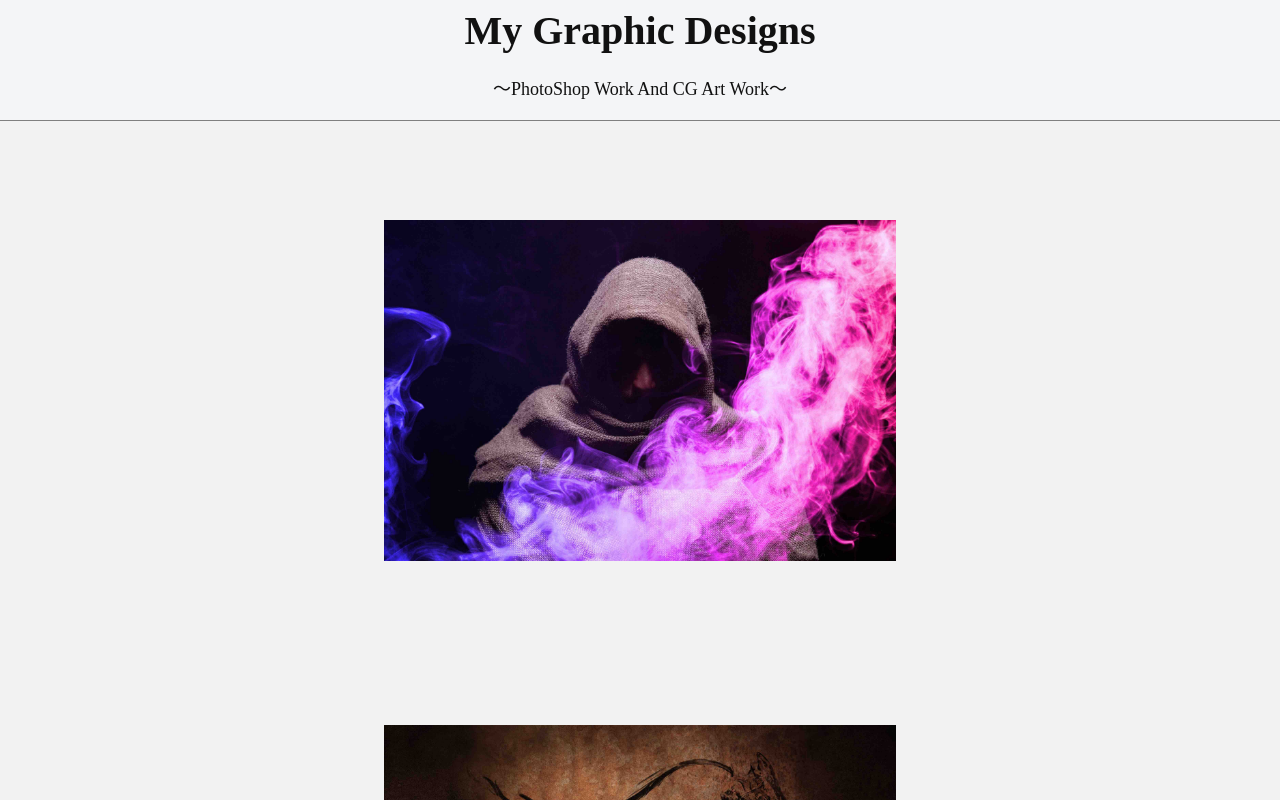
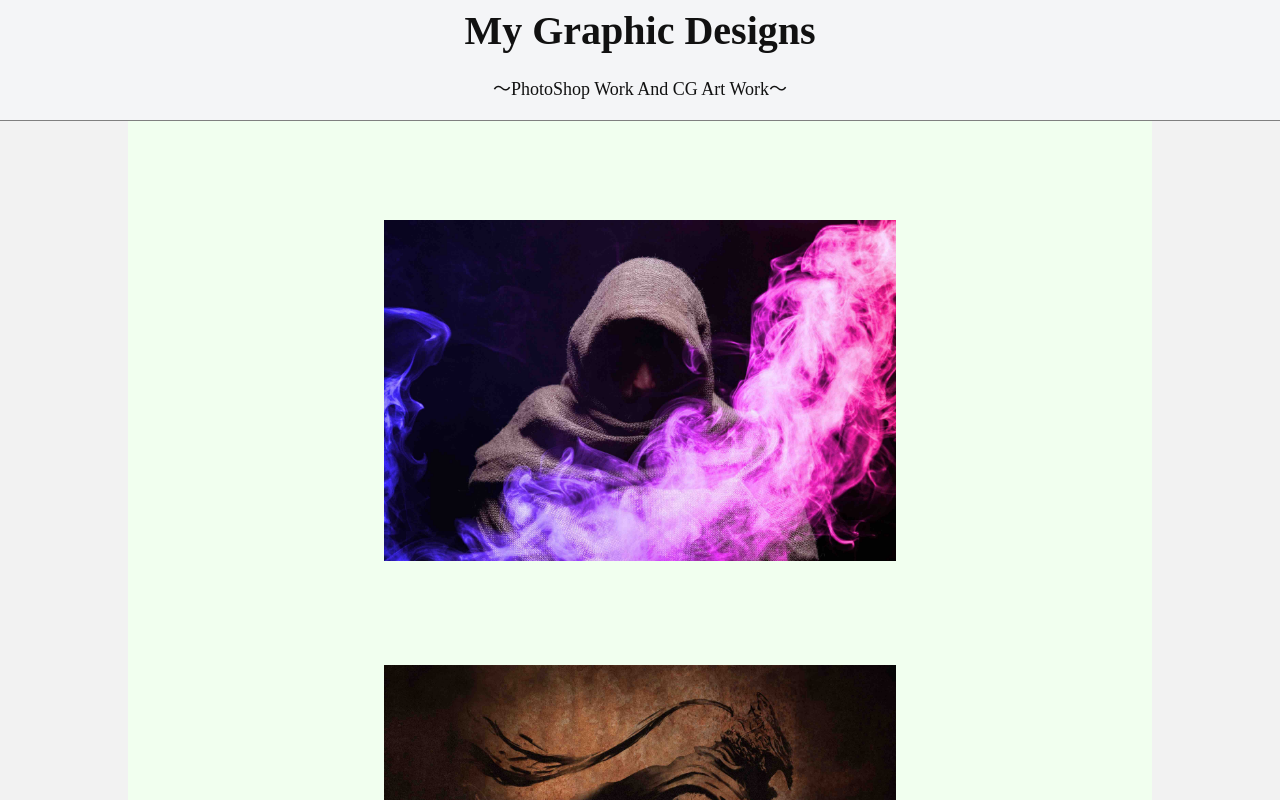
Before and after one commit to hiro881213/HirosPortfolio, a React (Create React App) app: page /graphic in a window 1280 px wide. Shown: the top 800 px of the page. Built offline with nearby package versions, Linux system fonts and the light colour scheme; a web font is replaced by a local one.

Commit message:
Setting Garally Area

```diff
--- a/src/components/Graphic/scss/GraphicMain.module.scss
+++ b/src/components/Graphic/scss/GraphicMain.module.scss
@@ -37,10 +37,13 @@
 .mainClass {
     background-color: #F2F2F2;
     margin-top: 120px;
+    text-align: center;
+    display: grid;
+    place-items: center;
 
     .worksArea {
-        display: grid;
-        place-items: center;
+        background-color: #f1ffef;
+        width: 80%;
 
         DIV {
 
@@ -49,8 +52,8 @@
             margin-bottom: 60px;
 
             IMG {
-                width: 40%;
-                height: 40%;
+                width: 50%;
+                height: 50%;
             }
 
         }
```
